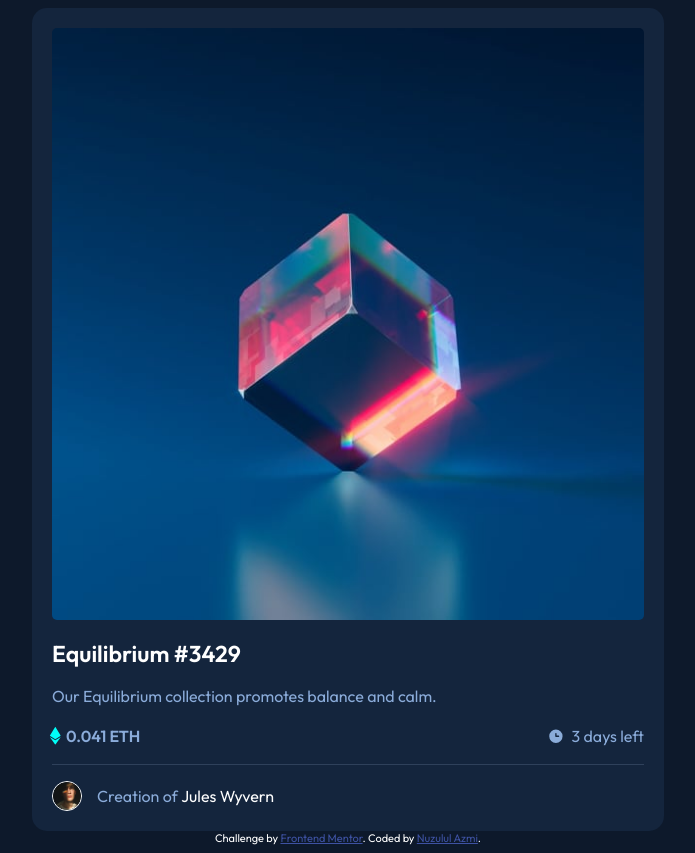
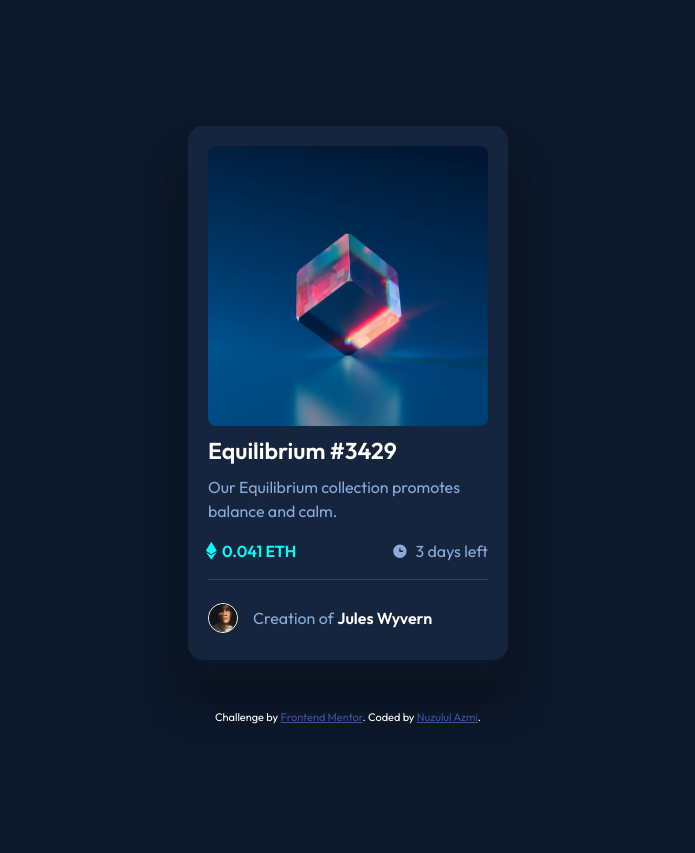
Before and after one commit to nuzulazmi/nft-preview-card, a plain HTML site: page index.html in a window 1280 px wide. Shown: the whole page, without its empty margins (292-987 px from the left). After the commit the page ends 800 px from the top, so only its background shows below. Drawn offline with Linux system fonts and the light colour scheme.

Commit message:
modified:   index.html
modified:   styles.css

```diff
--- a/index.html
+++ b/index.html
@@ -16,9 +16,19 @@
 
   <div class="container">
     <picture>
-      <img src="./images/image-equilibrium.jpg" alt="image-equilibrium" style="width: 100%">
+      <img src="./images/image-equilibrium.jpg" alt="image-equilibrium">
+      <div class="svg-container">
+          <svg width="48" height="48" xmlns="http://www.w3.org/2000/svg">
+            <g fill="none" fill-rule="evenodd">
+              <path d="M0 0h48v48H0z" />
+              <path
+                d="M24 9C14 9 5.46 15.22 2 24c3.46 8.78 12 15 22 15 10.01 0 18.54-6.22 22-15-3.46-8.78-11.99-15-22-15Zm0 25c-5.52 0-10-4.48-10-10s4.48-10 10-10 10 4.48 10 10-4.48 10-10 10Zm0-16c-3.31 0-6 2.69-6 6s2.69 6 6 6 6-2.69 6-6-2.69-6-6-6Z"
+                fill="#FFF" fill-rule="nonzero" />
+            </g>
+          </svg>
+      </div>
     </picture>
-      <h1>Equilibrium #3429</h1>
+    <a href="#">Equilibrium #3429</a>
 
     <p style="margin: 0;">Our Equilibrium collection promotes balance and calm.</p>
 
@@ -34,7 +44,8 @@
         </svg> 3 days left</p>
     </div>
     <footer>
-      <p><img src="./images/image-avatar.png" class="image-avatar" alt="image-avatar">Creation of<span style="color:white;">&nbsp;Jules Wyvern</span></p>
+      <p><img src="./images/image-avatar.png" class="image-avatar" alt="image-avatar">Creation of<span
+          style="color:white;">&nbsp;<a href="#">Jules Wyvern</a></span></p>
     </footer>
   </div>
   <div class="attribution">
--- a/styles.css
+++ b/styles.css
@@ -1,6 +1,4 @@
-* {
-    box-sizing: border-box;
-}
+* {box-sizing: border-box;}
 
 :root {
     --Very-dark-blue-main-BG: hsl(217, 54%, 11%);
@@ -12,6 +10,7 @@
 }
 
 body {
+    margin: 0;
     min-height: 100vh;
     display: flex;
     flex-direction: column;
@@ -21,31 +20,79 @@ body {
     background-color: var(--Very-dark-blue-main-BG);
 }
 
-h1 {color: var(--White);font-size: 23px;}
+.container a {
+    color: var(--White);
+    font-size: 23px;
+    font-weight: 600;
+    display: inline-block;
+    padding: 10px 0;
+    text-decoration: none;
+}
+
+.container a:hover {color: var(--Cyan);}
+
+footer span a {font-size: initial !important;}
 
 p {color: var(--Soft-blue);line-height: 1.5;}
 
 .container {
-    width: max(320px, 50%);
+    width: max(320px, 60%);
     padding: 20px;
+    overflow: hidden;
+    margin: 50px 0;
     background-color: var(--Very-dark-blue-card-BG);
-    height: fit-content;
     border-radius: 15px;
+    box-shadow: 0 20px 20px hsl(215, 48%, 10%),
+    0 40px 40px hsl(215, 49%, 7%);
 }
 
+picture {position: relative;width :100%;display: block;}
+
 picture img {
-    border-radius: 5px;
+    border-radius: 8px;
+    width: 100%;
+    display: block;
+    height: auto;
+    backface-visibility: hidden;
 }
 
-.price {
+picture .svg-container {
+    position: absolute;
+    width: 100%;
+    height: 100%;
+    top: 0;
+    bottom: 0;
+    left: 0;
+    right: 0;
+    border-radius: 8px;
+    cursor: pointer;
+    transition: background-color 0.4s;
+    background-color: transparent;
+}
+
+picture .svg-container:hover {background-color: rgba(0, 255, 255, 0.5);}
+
+picture .svg-container:hover svg {opacity: 1;}
+
+picture .svg-container svg {
+    position: absolute;
+    top: 50%;
+    left: 50%;
+    opacity: 0;
+    transition: opacity 0.4s;
+    transform: translate(-50%, -50%);
+    -ms-transform: translate(250%, -100%);
+}
+
+.container .price {
     display: flex;
     justify-content: space-between;
     border-bottom: 1px solid var(--Very-dark-blue-line);
 }
 
-.price svg {
-    transform: translate(-20%, 15%);
-}
+.price p:first-of-type {color: var(--Cyan)}
+
+.price svg {transform: translate(-20%, 15%);}
 
 img.image-avatar {
     width: 30px;
@@ -60,12 +107,16 @@ footer p {
     margin-bottom: 0;
 }
 
+@media (min-width: 1080px) {
+    .container {
+        width: 320px;
+    }
+}
+
 .attribution {
     font-size: 11px;
     text-align: center;
     color: var(--White);
 }
 
-.attribution a {
-    color: hsl(228, 45%, 44%);
-}
+.attribution a {color: hsl(228, 45%, 44%);}
```
Lines whose indentation alone changed are shown as unchanged.
